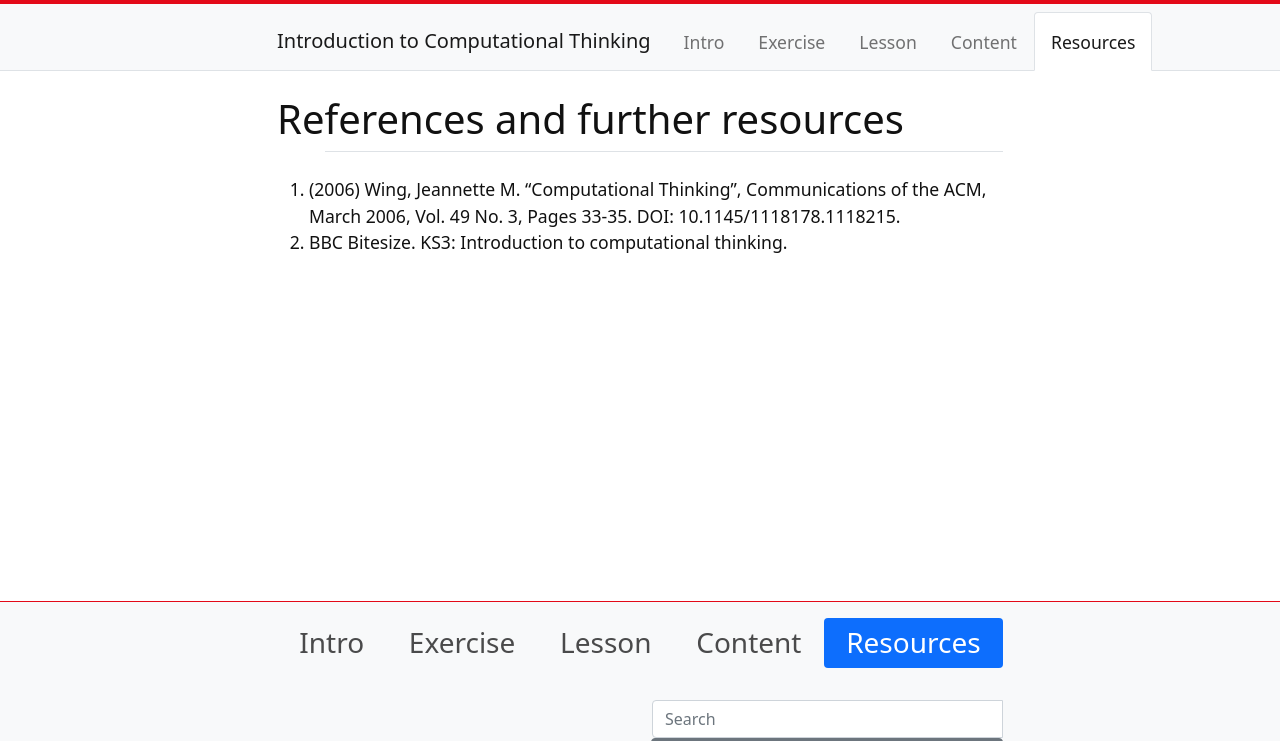
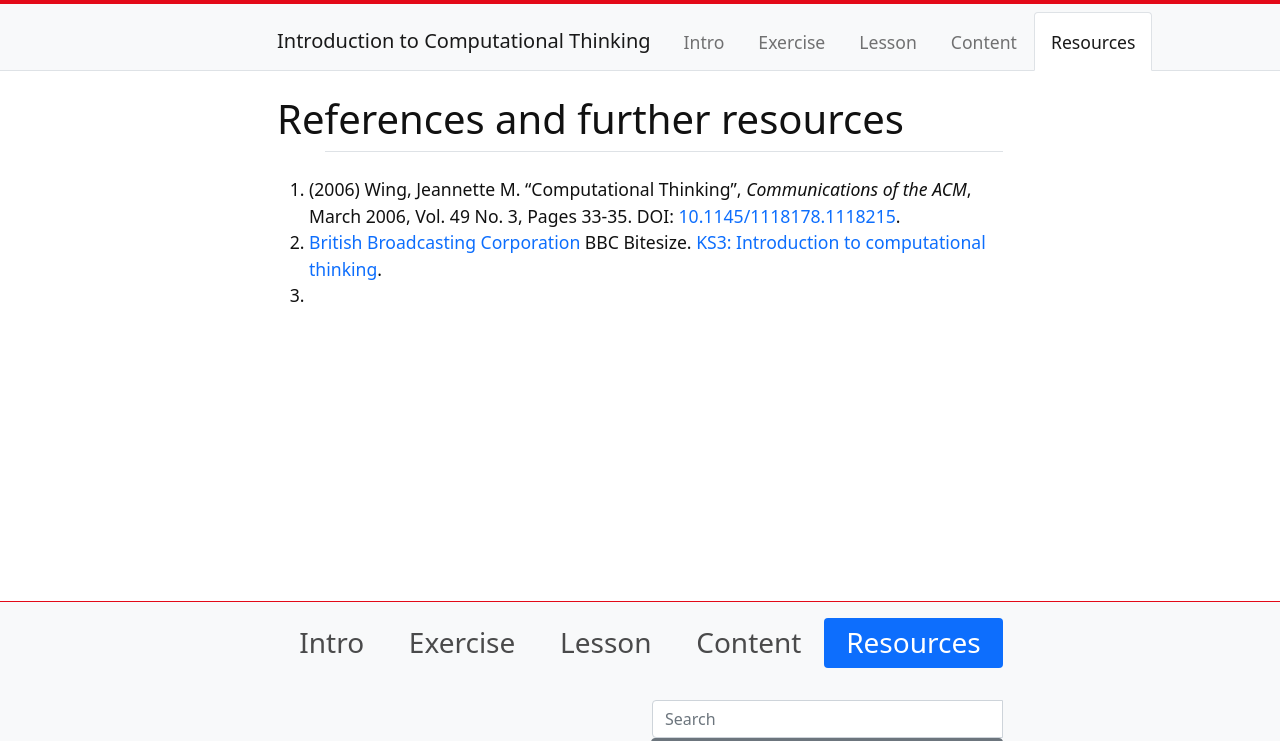
Before and after one commit to weaverbel/intro-computational-thinking, a Jekyll site: the page built from content/4-resources.md, in a window 1280 px wide, cut to the strip 0-741 px from the top of the page. Built offline with Jekyll 4.4.1, drawn with Linux system fonts in a browser that asks for light colours.

Commit message:
Update 4-resources.md
add the first two

```diff
--- a/content/4-resources.md
+++ b/content/4-resources.md
@@ -3,5 +3,6 @@ title: References and further resources
 nav: Resources
 ---
 
-1. (2006) Wing, Jeannette M. “Computational Thinking”, Communications of the ACM, March 2006, Vol. 49 No. 3, Pages 33-35. DOI: 10.1145/1118178.1118215.
-2. BBC Bitesize. KS3: Introduction to computational thinking.
+1. (2006) Wing, Jeannette M. "Computational Thinking", *Communications of the ACM*, March 2006, Vol. 49 No. 3, Pages 33-35. DOI: [10.1145/1118178.1118215](https://dx.doi.org/10.1145/1118178.1118215).
+2. [British Broadcasting Corporation](https://www.bbc.com/) BBC Bitesize. [KS3: Introduction to computational thinking](https://www.bbc.com/bitesize/guides/zp92mp3/revision/1).
+3.
```
